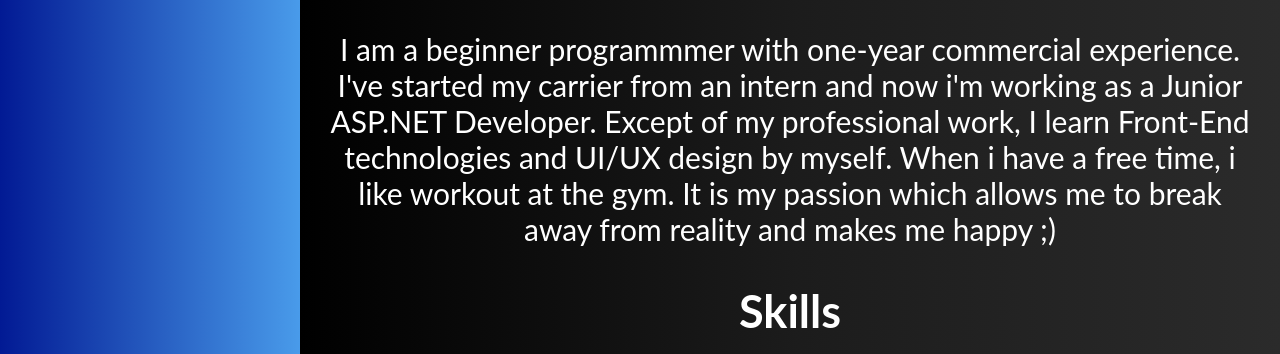
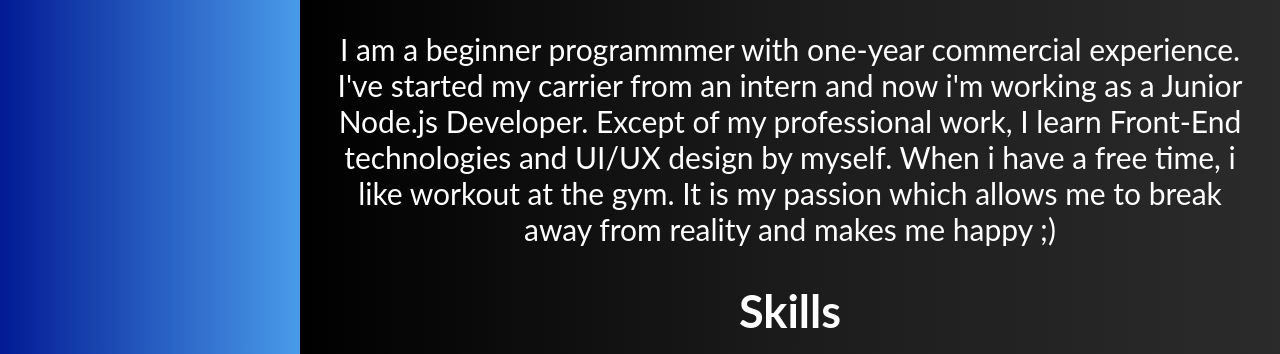
Before and after one commit to marmar95/portfoliopage, a plain HTML site: page index.html in a window 1280 px wide. Shown: the part 417-771 px from the top of the page. Drawn offline with Linux system fonts and the light colour scheme.

Commit message:
Update information

```diff
--- a/index.html
+++ b/index.html
@@ -21,7 +21,7 @@
                     <img src="images/CVPhoto.jpg" />
                     <h2>About</h2>
                     <p>
-                        I am a beginner programmmer with one-year commercial experience. I've started my carrier from an intern and now i'm working as a Junior ASP.NET Developer. Except of my professional work, I learn Front-End technologies and UI/UX design by myself. When i have a free time, i like workout at the gym. It is my passion which allows me to break away from reality and makes me happy ;)
+                        I am a beginner programmmer with one-year commercial experience. I've started my carrier from an intern and now i'm working as a Junior Node.js Developer. Except of my professional work, I learn Front-End technologies and UI/UX design by myself. When i have a free time, i like workout at the gym. It is my passion which allows me to break away from reality and makes me happy ;)
                     </p>
                 </div>
                 <div id="skills">
```
